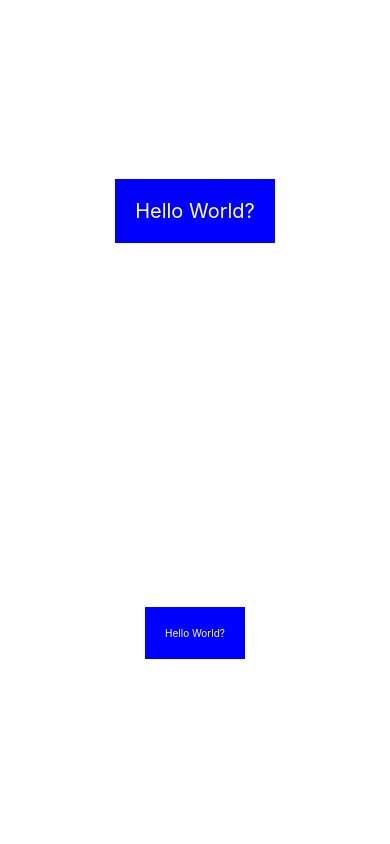
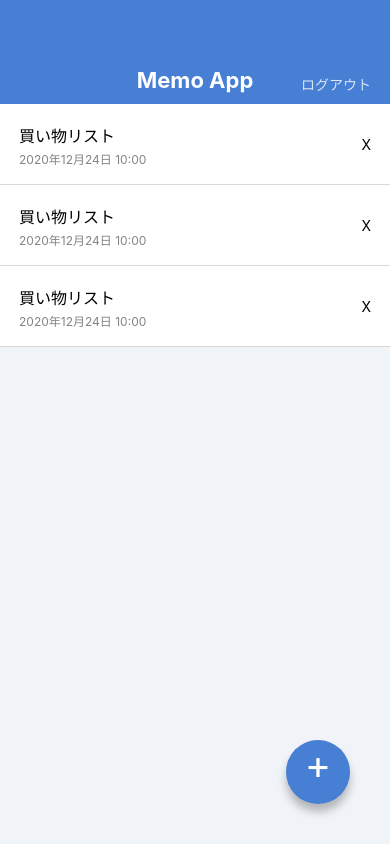
Before and after one commit to whiteononon/memo-app, a React Native app: screen / in a window 390 px wide. Built offline with nearby package versions, Linux system fonts and the light colour scheme.

Commit message:
memo list screen

```diff
--- a/App.jsx
+++ b/App.jsx
@@ -1,25 +1,120 @@
-import { StatusBar } from 'expo-status-bar';
 import React from 'react';
-import { StyleSheet, View } from 'react-native';
-import Hello from './src/components/Hello';
+import { StyleSheet, View, Text } from 'react-native';
 
 const App = () => (
   <View style={styles.container}>
-    <Hello bang={false}>World</Hello>
-    <Hello bang={false} style={{ fontSize: 10 }}>
-      World
-    </Hello>
-    {/* eslint-disable-next-line react/style-prop-object */}
-    <StatusBar style="auto" />
+    <View style={styles.appbar}>
+      <View style={styles.appbarInner}>
+        <Text style={styles.appbarTitle}>Memo App</Text>
+        <Text style={styles.appbarRight}>ログアウト</Text>
+      </View>
+    </View>
+
+    <View>
+      <View style={styles.memoListItem}>
+        <View>
+          <Text style={styles.memoListItemTitle}>買い物リスト</Text>
+          <Text style={styles.memoListItemDate}>2020年12月24日 10:00</Text>
+        </View>
+        <View style={styles.memoListItemDeleteButton}>
+          <Text>X</Text>
+        </View>
+      </View>
+
+      <View style={styles.memoListItem}>
+        <View>
+          <Text style={styles.memoListItemTitle}>買い物リスト</Text>
+          <Text style={styles.memoListItemDate}>2020年12月24日 10:00</Text>
+        </View>
+        <View style={styles.memoListItemDeleteButton}>
+          <Text>X</Text>
+        </View>
+      </View>
+
+      <View style={styles.memoListItem}>
+        <View>
+          <Text style={styles.memoListItemTitle}>買い物リスト</Text>
+          <Text style={styles.memoListItemDate}>2020年12月24日 10:00</Text>
+        </View>
+        <View style={styles.memoListItemDeleteButton}>
+          <Text>X</Text>
+        </View>
+      </View>
+    </View>
+
+    <View style={styles.circleButton}>
+      <Text style={styles.circleButtonLabel}>+</Text>
+    </View>
   </View>
 );
 
 const styles = StyleSheet.create({
   container: {
     flex: 1,
+    backgroundColor: '#f0f4f8',
+  },
+  appbar: {
+    width: '100%',
+    height: 104,
+    backgroundColor: '#467fd3',
+    justifyContent: 'flex-end',
+  },
+  appbarInner: {
+    alignItems: 'center',
+  },
+  appbarRight: {
+    position: 'absolute',
+    right: 19,
+    bottom: 10,
+    color: 'rgba(255,255,255,0.8)',
+  },
+  appbarTitle: {
+    color: 'white',
+    marginBottom: 8,
+    fontSize: 22,
+    lineHeight: 32,
+    fontWeight: 'bold',
+  },
+  memoListItem: {
     backgroundColor: '#fff',
+    flexDirection: 'row',
+    justifyContent: 'space-between',
+    paddingVertical: 16,
+    paddingHorizontal: 19,
+    borderBottomWidth: 1,
+    borderColor: 'rgba(0,0,0,0.15)',
+  },
+  memoListItemTitle: {
+    fontSize: 16,
+    lineHeight: 32,
+  },
+  memoListItemDate: {
+    fontSize: 12,
+    lineHeight: 16,
+    color: '#848484',
+  },
+  memoListItemDeleteButton: {
+    justifyContent: 'center',
+  },
+  circleButton: {
+    backgroundColor: '#467fd3',
+    width: 64,
+    height: 64,
+    borderRadius: 32,
     alignItems: 'center',
-    justifyContent: 'center',
+    position: 'absolute',
+    right: 40,
+    bottom: 40,
+    shadowColor: '#000000',
+    shadowOffset: { width: 0, height: 8 },
+    shadowOpacity: 0.25,
+    shadowRadius: 8,
+    elevation: 8,
+  },
+  circleButtonLabel: {
+    flex: 1,
+    color: '#ffffff',
+    fontSize: 40,
   },
 });
 
```
